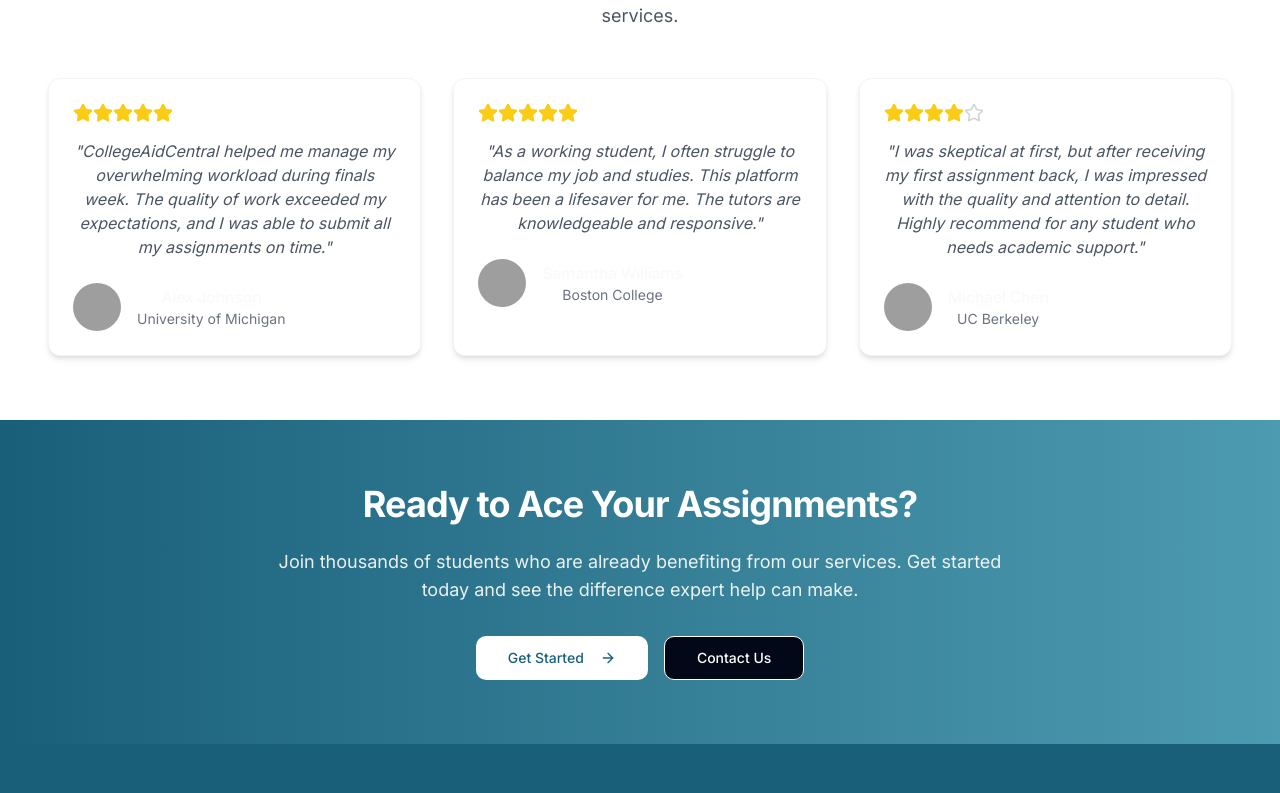
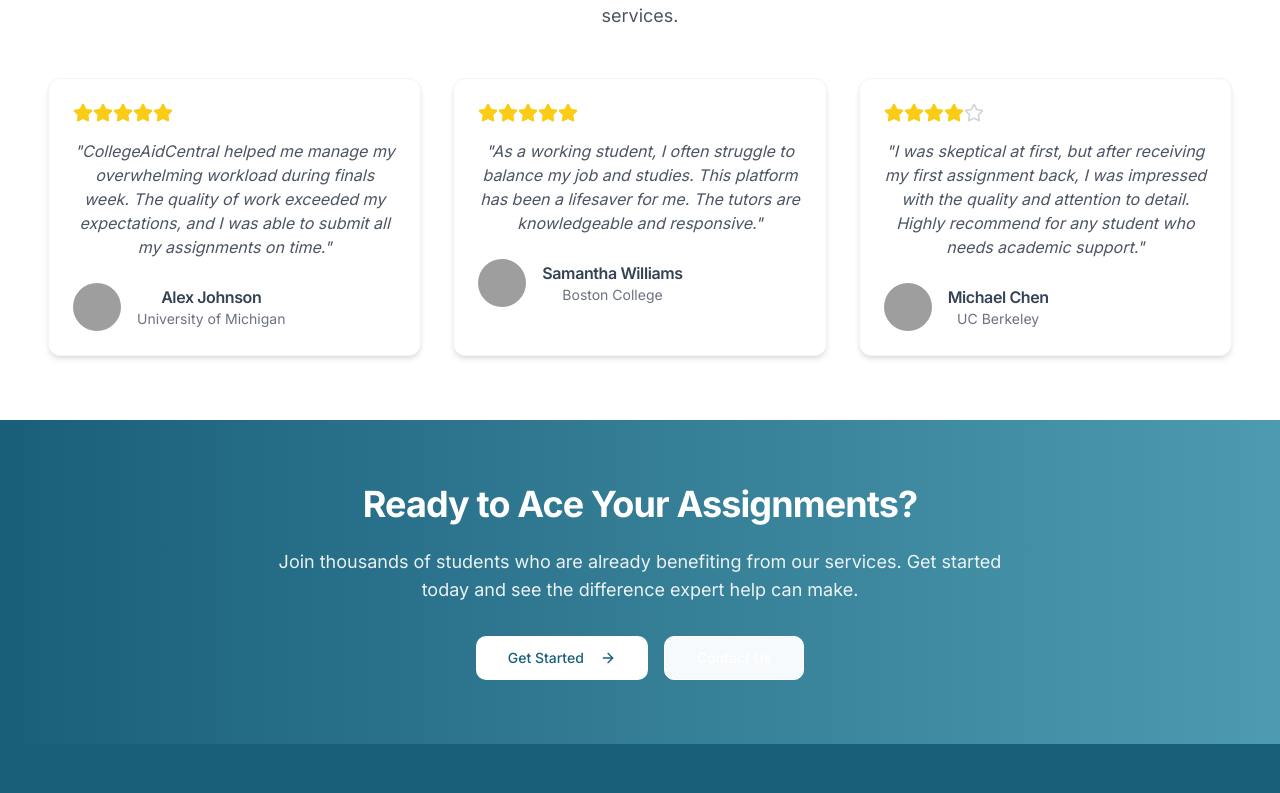
Before and after one commit to Dev-Ndungu/college-aid-central, a React (Vite) app: page / in a window 1280 px wide. Shown: the part 1996-2789 px from the top of the page. Built offline with nearby package versions, Linux system fonts and the light colour scheme; grey boxes are pictures that could not be loaded.

Commit message:
Revert color changes and add status updates
Reverts the color changes made to the website. Also, ensures that when a writer updates the assignment status, the student can see the updated status.

```diff
--- a/src/App.css
+++ b/src/App.css
@@ -8,16 +8,16 @@
 }
 
 body {
-  background: linear-gradient(135deg, #0f0523 0%, #1e0e46 100%);
-  color: #f8f8ff;
+  background: #ffffff;
+  color: #333333;
 }
 
 /* Glass morphism effect */
 .glass {
-  background: rgba(30, 14, 70, 0.4);
+  background: rgba(255, 255, 255, 0.7);
   backdrop-filter: blur(10px);
   -webkit-backdrop-filter: blur(10px);
-  border: 1px solid rgba(255, 255, 255, 0.1);
+  border: 1px solid rgba(255, 255, 255, 0.2);
 }
 
 /* Custom scrollbar */
@@ -26,29 +26,29 @@ body {
 }
 
 ::-webkit-scrollbar-track {
-  background: rgba(30, 14, 70, 0.2);
+  background: rgba(0, 0, 0, 0.1);
   border-radius: 8px;
 }
 
 ::-webkit-scrollbar-thumb {
-  background: rgba(138, 75, 255, 0.5);
+  background: rgba(0, 0, 0, 0.2);
   border-radius: 8px;
 }
 
 ::-webkit-scrollbar-thumb:hover {
-  background: rgba(138, 75, 255, 0.7);
+  background: rgba(0, 0, 0, 0.3);
 }
 
 /* Custom gradient button */
 .gradient-button {
-  background: linear-gradient(135deg, #ff7b00 0%, #ff006a 100%);
+  background: linear-gradient(135deg, #4a6bff 0%, #2f54eb 100%);
   color: white;
   transition: all 0.3s ease;
 }
 
 .gradient-button:hover {
   transform: translateY(-2px);
-  box-shadow: 0 5px 15px rgba(255, 123, 0, 0.4);
+  box-shadow: 0 5px 15px rgba(47, 84, 235, 0.4);
 }
 
 .logo {
@@ -93,7 +93,7 @@ body {
   top: 0;
   right: 0;
   transform: translate(25%, -25%);
-  background: linear-gradient(135deg, #ff7b00 0%, #ff006a 100%);
+  background: linear-gradient(135deg, #4a6bff 0%, #2f54eb 100%);
   color: white;
   border-radius: 50%;
   min-width: 18px;
--- a/src/contexts/ThemeContext.tsx
+++ b/src/contexts/ThemeContext.tsx
@@ -12,8 +12,8 @@ interface ThemeContextType {
 const ThemeContext = createContext<ThemeContextType | undefined>(undefined);
 
 export const ThemeProvider = ({ children }: { children: React.ReactNode }) => {
-  // Always default to dark mode for the purple theme
-  const [theme, setTheme] = useState<Theme>('dark');
+  // Default to light mode
+  const [theme, setTheme] = useState<Theme>('light');
 
   // Apply theme to the body element
   useEffect(() => {
@@ -24,8 +24,11 @@ export const ThemeProvider = ({ children }: { children: React.ReactNode }) => {
   }, [theme]);
 
   const toggleTheme = () => {
-    setTheme('dark'); // Always stay in dark mode for consistent purple theme
-    toast.info('This application uses a dark theme for optimal viewing');
+    setTheme((prevTheme) => {
+      const newTheme = prevTheme === 'light' ? 'dark' : 'light';
+      toast.info(`Theme changed to ${newTheme} mode`);
+      return newTheme;
+    });
   };
 
   return (
```
